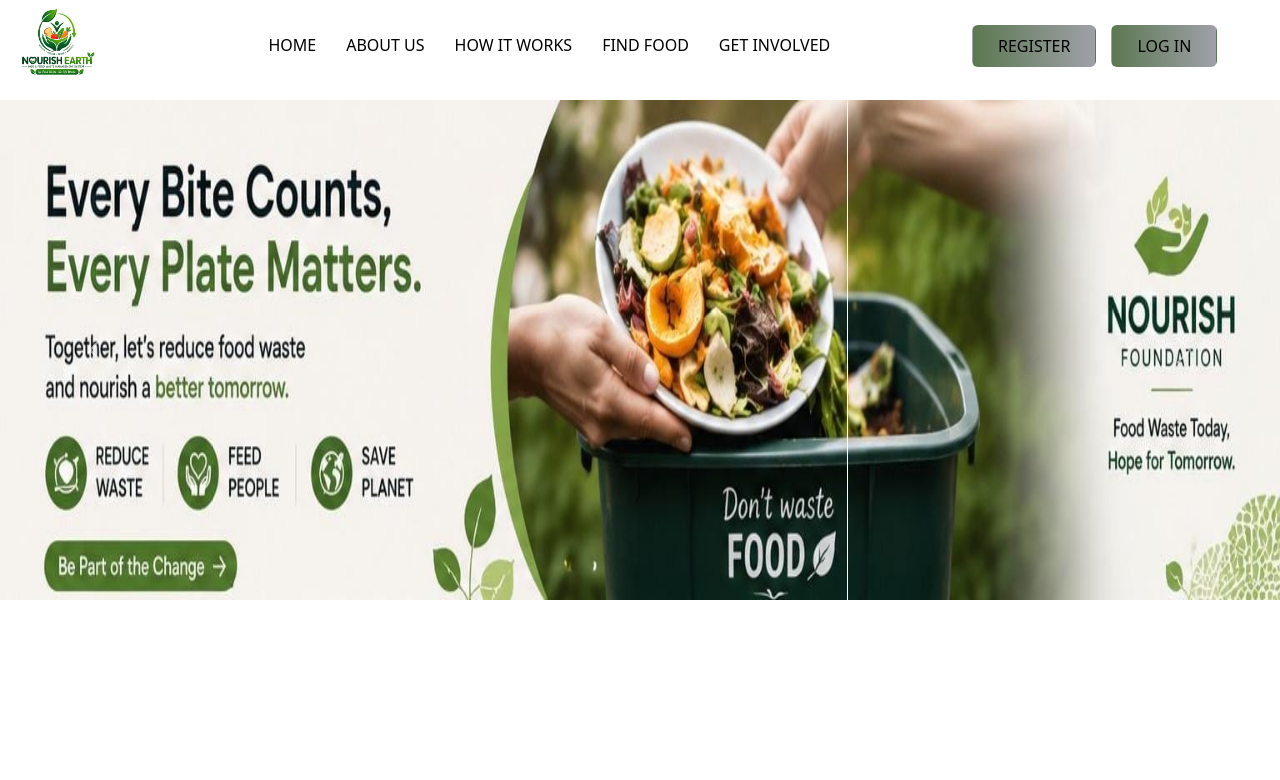
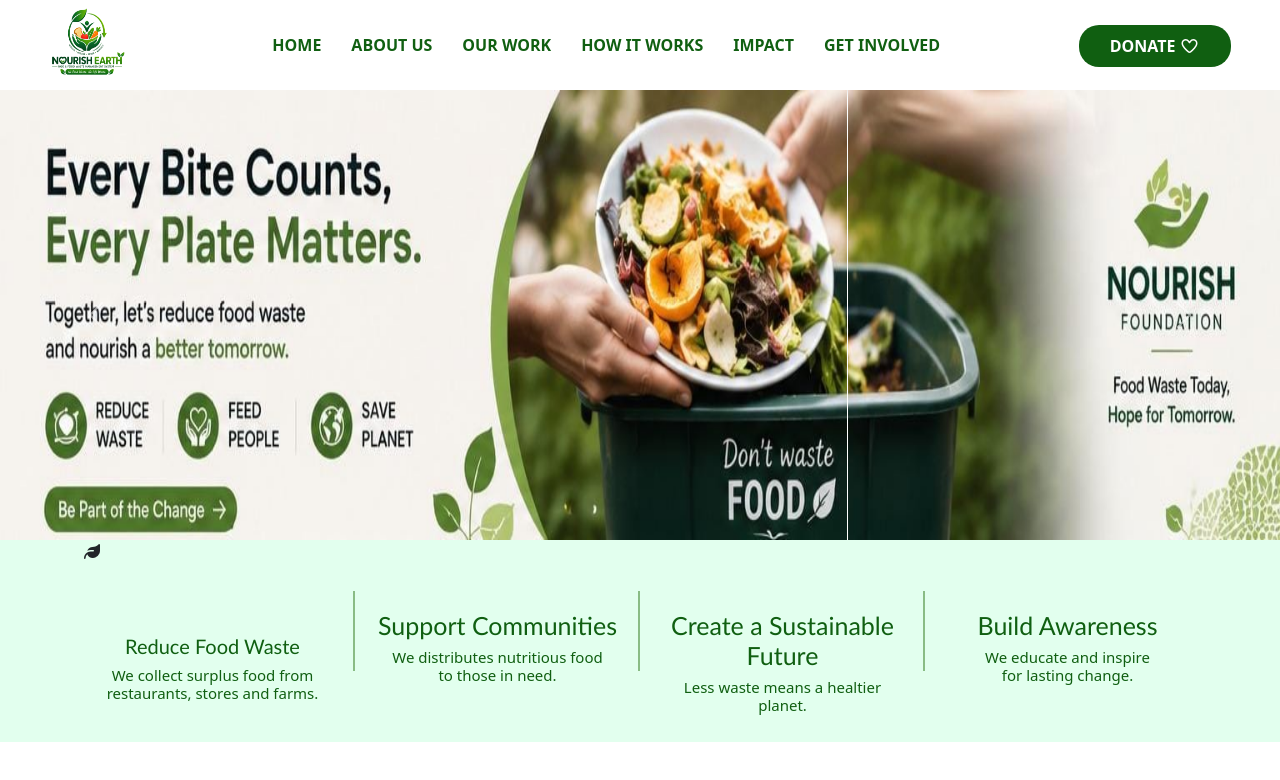
Before and after one commit to mandira2005/NGO_PROJECT, a React (Vite) app: page / in a window 1280 px wide. Shown: the top 780 px of the page. Built offline with nearby package versions, Linux system fonts and the light colour scheme.

Commit message:
Edited pages

```diff
--- a/src/App.css
+++ b/src/App.css
@@ -1,5 +1,5 @@
 .header-menu {
-    height: 100px;
+    height: 90px;
     box-shadow: rgba(99, 99, 99, 0.2) 0px 2px 8px 0px;
 }
 
@@ -8,26 +8,149 @@
     display: inline-block;
 }
 
+.descrip-tion {
+    background-color: #a2ffc950;
+}
+
 .menu-area .menutab {
     text-decoration: none;
-    color: #000;
+    color: #105f11;
     padding-left: 15px;
     padding-right: 15px;
     line-height: 90px;
     text-transform: uppercase;
-    font-weight: 500;
+    font-weight: 700;
 }
 
 .top-right .btn {
-    background: #9FA0A8;  /* fallback for old browsers */
-background: -webkit-linear-gradient(to right, #5C7852, #9FA0A8);  /* Chrome 10-25, Safari 5.1-6 */
-background: linear-gradient(to right, #5C7852, #9FA0A8); /* W3C, IE 10+/ Edge, Firefox 16+, Chrome 26+, Opera 12+, Safari 7+ */
+        background: #105f11;
+        /* background: -webkit-linear-gradient(to top, #29EAC4, #4284DB);
+        background: linear-gradient(to top, #29EAC4, #4284DB); */
+        border-radius: 20px;
+        padding: 8px 30px;
+        margin-top: 25px;
+        font-weight: 700;
+        text-transform: uppercase;
+        color: white;
+    }
+
+.logo {
+        padding-left: 30px;
+    }
+
+.First {
+    margin-bottom: 20px;
+    position: relative;
+}
+
+.First::after {
+    content: "";
+    position: absolute;
+    right: 0;
+    top: 50%;
+    transform: translateY(-50%);
+    width: 2px;
+    height: 80px;
+    background-color: #89bc84;
+}
+
+.Second {
+    margin-bottom: 20px;
+    position: relative;
+}
+
+.Second::after {
+    content: "";
+    position: absolute;
+    right: 0;
+    top: 50%;
+    transform: translateY(-50%);
+    width: 2px;
+    height: 80px;
+    background-color: #89bc84;
+}
+
+.Third {
+    margin-bottom: 20px;
+    position: relative;
+}
+
+.Third::after {
+    content: "";
+    position: absolute;
+    right: 0;
+    top: 50%;
+    transform: translateY(-50%);
+    width: 2px;
+    height: 80px;
+    background-color: #89bc84;
+}
+.Forth {
+    margin-bottom: 20px;
+    position: relative;
+}
 
 
-    color: #000;
+.First h1 {
+    padding-top: 70px;
     font-weight: 500;
-    padding: 8px 25px;
-    margin-top: 25px;
-    text-transform: uppercase;
-    margin-right: 15px;
+    font-family: 'Gill Sans', 'Gill Sans MT', Calibri, 'Trebuchet MS', sans-serif;
+    font-size: 20px;
+    text-align: center;
+    color: #105f11;
 }
+
+.First h2 {
+    font-size: 15px;
+    text-align: center;
+    font-weight: 400;
+    color: #105f11;
+}
+
+.Second h1 {
+    padding-top: 70px;
+    font-weight: 500;
+    font-family: 'Gill Sans', 'Gill Sans MT', Calibri, 'Trebuchet MS', sans-serif;
+    font-size: 25px;
+    text-align: center;
+    color: #105f11;
+}
+
+.Second h2 {
+    font-size: 15px;
+    text-align: center;
+    font-weight: 400;
+    color: #105f11;
+}
+
+.Third h1 {
+    padding-top: 70px;
+    font-weight: 300;
+    font-family: 'Gill Sans', 'Gill Sans MT', Calibri, 'Trebuchet MS', sans-serif;
+    font-size: 25px;
+    text-align: center;
+    color: #105f11;
+}
+
+.Third h2 {
+    font-size: 15px;
+    text-align: center;
+    font-weight: 400;
+    color: #105f11;
+}
+
+.Forth h1 {
+    padding-top: 70px;
+    font-weight: 300;
+    font-family: 'Gill Sans', 'Gill Sans MT', Calibri, 'Trebuchet MS', sans-serif;
+    font-size: 25px;
+    text-align: center;
+    color: #105f11;
+}
+
+.Forth h2 {
+    font-size: 15px;
+    text-align: center;
+    font-weight: 400;
+    color: #105f11;
+}
--- a/src/App.jsx
+++ b/src/App.jsx
@@ -3,7 +3,7 @@ import './App.css'
 // import MenuBar from './Component/Menubar'
 import { BrowserRouter as Router, Routes, Route } from 'react-router-dom'
 import Call from'./Component/Calling'
-import Home from './Component/Homepage'
+// import Home from './Component/Homepage'
 
 
 
@@ -16,7 +16,7 @@ function App() {
 
         <Routes>
           <Route path='/' element={<Call/>}></Route>
-          <Route path='/Home' element={<Home/>}></Route>
+          {/* <Route path='/Home' element={<Home/>}></Route> */}
         </Routes>
       </Router>
 
--- a/src/Component/Calling.jsx
+++ b/src/Component/Calling.jsx
@@ -1,6 +1,7 @@
 import React from "react";
 import MenuBar from './Menubar'
 import Slide from "./Slider";
+import Home from "./Homepage";
 
 
 const Call = () => {
@@ -8,6 +9,7 @@ const Call = () => {
         <>
             <MenuBar/>
             <Slide/>
+            <Home/>
         </>
     )
 }
--- a/src/Component/Homepage.jsx
+++ b/src/Component/Homepage.jsx
@@ -1,13 +1,39 @@
-import react from 'react'
-import MenuBar from './Menubar'
+import React from "react";
 
 
-const Home= () =>  {
-    return(
+const Home = () => {
+    return (
         <>
-            <MenuBar/>
-            <h2>ngo</h2>
+            <div className="container-fluid descrip-tion">
+                <div className="container">
+                    <div className="row">
+                        <div className="col-md-3 col-lg-3 col-sm-12 First">
+                            <i class="fa-solid fa-leaf"></i>
+                            <h1>Reduce Food Waste</h1>
+                            <h2>We collect surplus food from<br />restaurants, stores and farms.</h2>
+                        </div>
+
+                        <div className="col-md-3 col-lg-3 col-sm-12 Second">
+
+                            <h1>Support Communities</h1>
+                            <h2>We distributes nutritious food<br />to those in need.</h2>
+                        </div>
+
+                        <div className="col-md-3 col-lg-3 col-sm-12 Third">
+                            <h1>Create a Sustainable Future</h1>
+                            <h2>Less waste means a healtier<br />planet.</h2>
+                        </div>
+
+                        <div className="col-md-3 col-lg-3 col-sm-12 Forth">
+                            <h1>Build Awareness</h1>
+                            <h2>We educate and inspire<br />for lasting change.</h2>
+                        </div>
+                    </div>
+                </div>
+            </div>
         </>
     )
 }
+
+
 export default Home
--- a/src/Component/Menubar.jsx
+++ b/src/Component/Menubar.jsx
@@ -8,29 +8,30 @@ const MenuBar = () => {
         <>
              <div className="container-fluid header-menu">
                 <div className="row">
-                    <div className="col-md-1 col-lg-1 col-sm-12">
+                    <div className="col-md-2 col-lg-2 col-sm-12">
                         <div className="logo mt-2">
                             <img src={Logo} alt='Logo' height={"70px"} width={"90px"} />
                         </div>
                     </div>
                     <div className="col-md-8 col-lg-8 col-sm-12">
                         <div className="menu-area">
-                            <center>
+                            {/* <center> */}
                                 <nav>
                                     <ul>
-                                        <li><NavLink to={'/Home'} className={'menutab'}>Home</NavLink></li>
+                                        <li><NavLink to={'/'} className={'menutab'}>Home</NavLink></li>
                                         <li><NavLink to={'/'} className={'menutab'}>About us</NavLink></li>
+                                        <li><NavLink to={'/'} className={'menutab'}>Our work</NavLink></li>
                                         <li><NavLink to={'/'} className={'menutab'}>HOW IT WORKS</NavLink></li>
-                                        <li><NavLink to={'/'} className={'menutab'}>FIND FOOD</NavLink></li>
+                                        <li><NavLink to={'/'} className={'menutab'}>Impact</NavLink></li>
                                         <li><NavLink to={'/'} className={'menutab'}>GET INVOLVED</NavLink></li>
+                                        <li><NavLink to={'/'} className={'menutab'}>Contact us</NavLink></li>
                                     </ul>
                                 </nav>
-                            </center>
+                            {/* </center> */}
                         </div>
                     </div>
-                    <div className="col-md-3 col-lg-3 col-sm-12 top-right">
-                            <button className="btn btn">Register</button>
-                            <button className="btn btn">Log in</button>
+                    <div className="col-md-2 col-lg-2 col-sm-12 top-right">
+                            <button className="btn btn">Donate <i class="fa-regular fa-heart"></i></button>
                     </div>
                 </div>
             </div>
--- a/src/Component/Slider.jsx
+++ b/src/Component/Slider.jsx
@@ -14,13 +14,13 @@ const Slide = () => {
                         <div id="carouselExampleAutoplaying" className="carousel slide" data-bs-ride="carousel">
                             <div className="carousel-inner">
                                 <div className="carousel-item active">
-                                    <img src={mmm} className="d-block w-100" alt="..."width={'100%'} height={'500px'}/>
+                                    <img src={mmm} className="d-block w-100" alt="..."width={'100%'} height={'450px'}/>
                                 </div>
                                 <div className="carousel-item">
-                                    <img src={sss} className="d-block w-100" alt="..."width={'100%'} height={'500px'}/>
+                                    <img src={sss} className="d-block w-100" alt="..."width={'100%'} height={'450px'}/>
                                 </div>
                                 <div className="carousel-item">
-                                    <img src={sm} className="d-block w-100" alt="..." width={'100%'} height={'500px'}/>
+                                    <img src={sm} className="d-block w-100" alt="..." width={'100%'} height={'450px'}/>
                                 </div>
                             </div>
                             <button className="carousel-control-prev" type="button" data-bs-target="#carouselExampleAutoplaying" data-bs-slide="prev">
```
